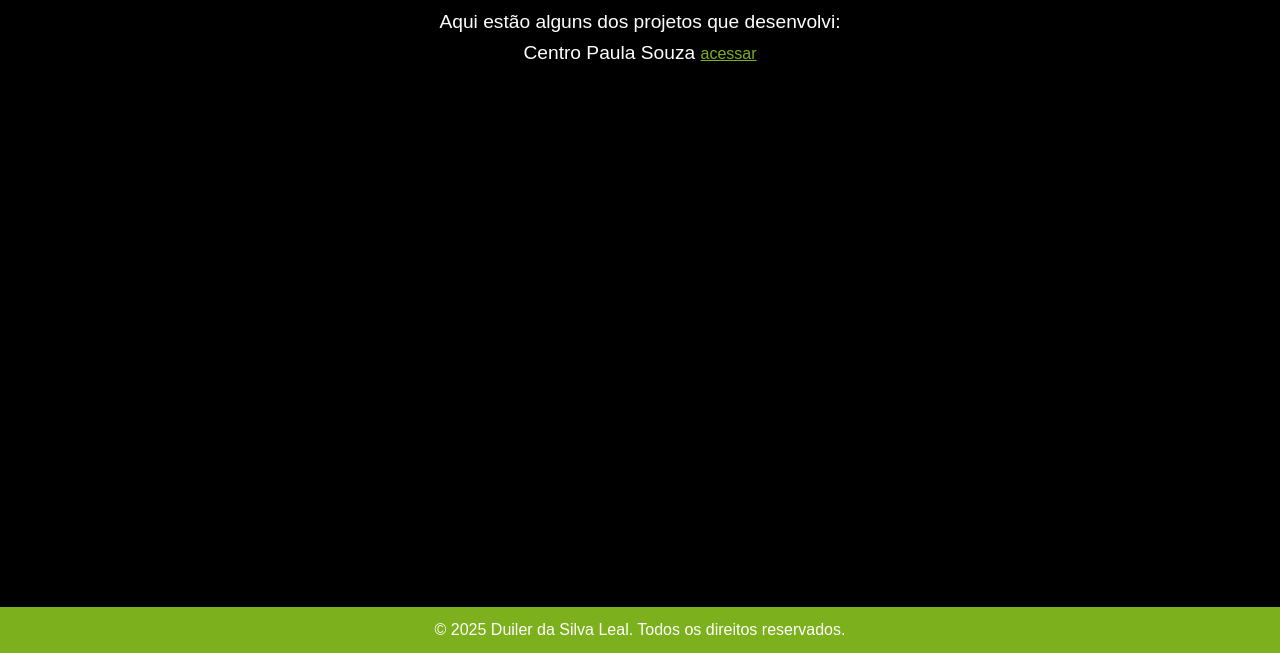
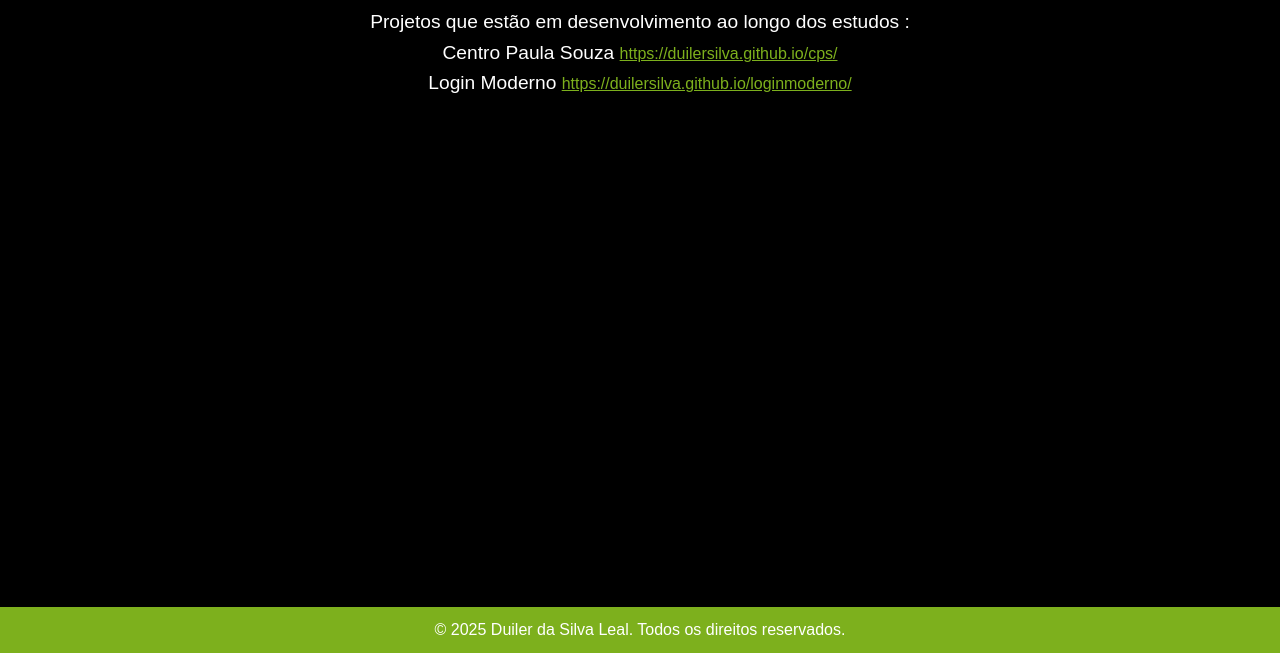
Before and after one commit to duilersilva/teste_pagina, a plain HTML site: page projetos.html in a window 1280 px wide. Shown: the part 147-800 px from the top of the page. Drawn offline with Linux system fonts and the light colour scheme.

Commit message:
atualizado com projetos

```diff
--- a/projetos.html
+++ b/projetos.html
@@ -22,9 +22,29 @@
     <main>
       <section id="projetos">
         <h1>Meus Projetos</h1>
-        <p>Aqui estão alguns dos projetos que desenvolvi:</p>
+        <p>Projetos que estão em desenvolvimento ao longo dos estudos :</p>
 
-        <p> Centro Paula Souza <a style="font-size: medium; color: #7db01d;" href="https://duilersilva.github.io/cps/">acessar</a></p>
+        <p>
+          Centro Paula Souza
+          <a
+            style="font-size: medium; color: #7db01d"
+            href="https://duilersilva.github.io/cps/"
+            target="_blank"
+            rel="noopener noreferrer"
+            >https://duilersilva.github.io/cps/</a
+          >
+        </p>
+        <p>
+          Login Moderno
+          <a
+            style="font-size: medium; color: #7db01d"
+            href="https://duilersilva.github.io/loginmoderno/"
+            target="_blank"
+            rel="noopener noreferrer"
+            >https://duilersilva.github.io/loginmoderno/</a
+          >
+        </p>
+
         <!-- Adicione seus projetos aqui -->
       </section>
     </main>
```
